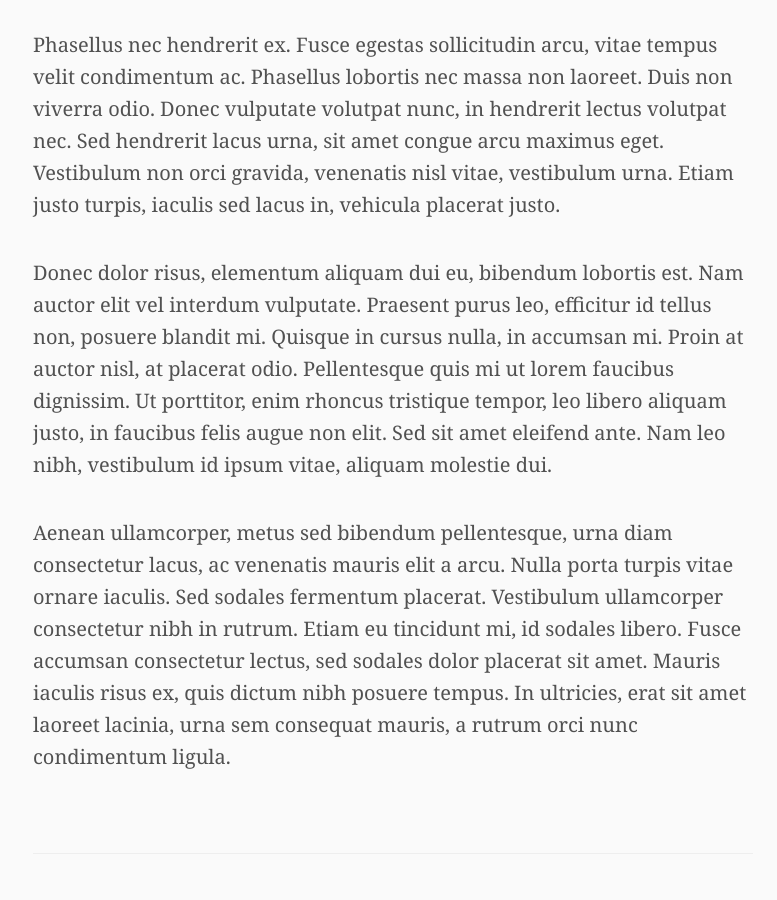
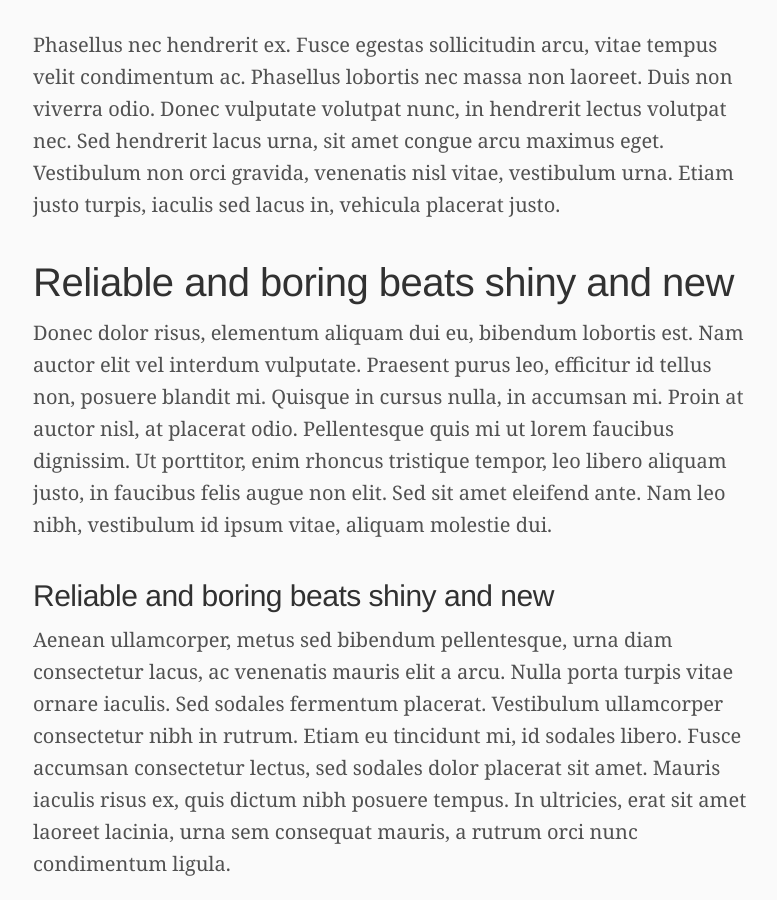
Before and after one commit to markthelefty/markthelefty.github.io, a Jekyll site: the page built from _posts/2018-07-07-theme-style-guide.markdown, in a window 1280 px wide and 900 px high, scrolled down 461 px. Shown: the whole window, without its empty margins (247-1024 px from the left). Built offline with Jekyll 4.4.1, drawn with Linux system fonts in a browser that asks for light colours; some web fonts are replaced; our own code applies the rules of GitHub Pages for plain Markdown files; Markdown is read by kramdown in place of the engine named in the settings.

Commit message:
Updated Theme Style Guide

```diff
--- a/_posts/2018-07-07-theme-style-guide.markdown
+++ b/_posts/2018-07-07-theme-style-guide.markdown
@@ -7,6 +7,8 @@
 
 Phasellus nec hendrerit ex. Fusce egestas sollicitudin arcu, vitae tempus velit condimentum ac. Phasellus lobortis nec massa non laoreet. Duis non viverra odio. Donec vulputate volutpat nunc, in hendrerit lectus volutpat nec. Sed hendrerit lacus urna, sit amet congue arcu maximus eget. Vestibulum non orci gravida, venenatis nisl vitae, vestibulum urna. Etiam justo turpis, iaculis sed lacus in, vehicula placerat justo.
 
+#Reliable and boring beats shiny and new
 Donec dolor risus, elementum aliquam dui eu, bibendum lobortis est. Nam auctor elit vel interdum vulputate. Praesent purus leo, efficitur id tellus non, posuere blandit mi. Quisque in cursus nulla, in accumsan mi. Proin at auctor nisl, at placerat odio. Pellentesque quis mi ut lorem faucibus dignissim. Ut porttitor, enim rhoncus tristique tempor, leo libero aliquam justo, in faucibus felis augue non elit. Sed sit amet eleifend ante. Nam leo nibh, vestibulum id ipsum vitae, aliquam molestie dui.
 
+##Reliable and boring beats shiny and new
 Aenean ullamcorper, metus sed bibendum pellentesque, urna diam consectetur lacus, ac venenatis mauris elit a arcu. Nulla porta turpis vitae ornare iaculis. Sed sodales fermentum placerat. Vestibulum ullamcorper consectetur nibh in rutrum. Etiam eu tincidunt mi, id sodales libero. Fusce accumsan consectetur lectus, sed sodales dolor placerat sit amet. Mauris iaculis risus ex, quis dictum nibh posuere tempus. In ultricies, erat sit amet laoreet lacinia, urna sem consequat mauris, a rutrum orci nunc condimentum ligula.
```
